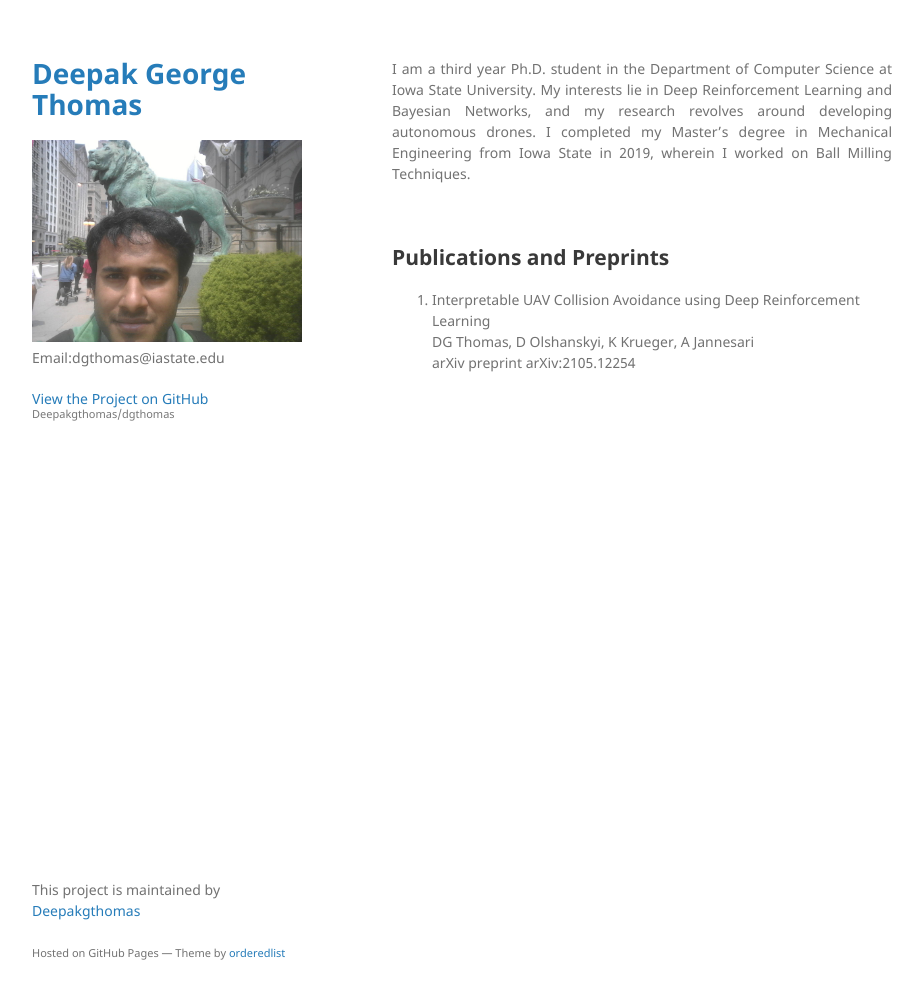
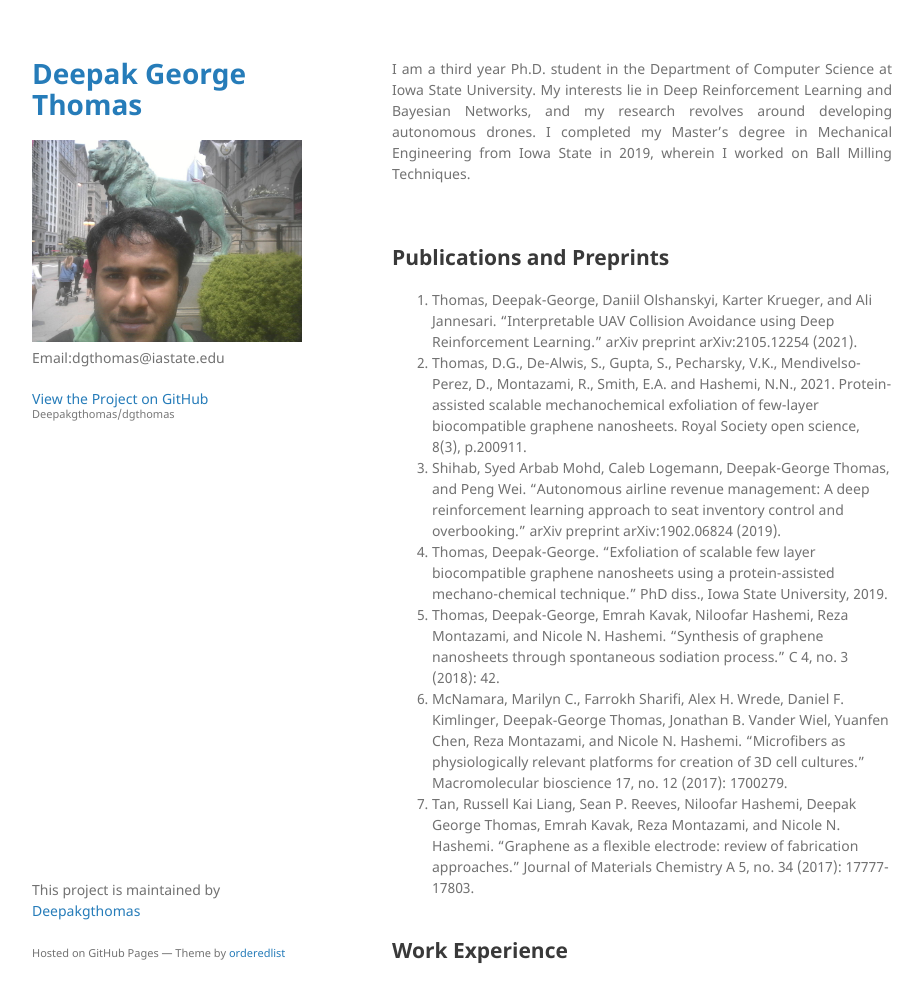
Before and after one commit to Deepakgthomas/dgthomas, a Jekyll site: the page built from index.md, in a window 1280 px wide and 1032 px high. Shown: the top 1002 px of the window, without its empty margins (178-1101 px from the left). Built offline with Jekyll 4.4.1, drawn with Linux system fonts in a browser that asks for light colours; our own code applies the rules of GitHub Pages for plain Markdown files.

Commit message:
Update index.md

```diff
--- a/index.md
+++ b/index.md
@@ -2,6 +2,12 @@
 
 ## Publications and Preprints
 
-1. Interpretable UAV Collision Avoidance using Deep Reinforcement Learning<br>
-DG Thomas, D Olshanskyi, K Krueger, A Jannesari<br>
-arXiv preprint arXiv:2105.12254
+1. Thomas, Deepak-George, Daniil Olshanskyi, Karter Krueger, and Ali Jannesari. "Interpretable UAV Collision Avoidance using Deep Reinforcement Learning." arXiv preprint arXiv:2105.12254 (2021).
+2. Thomas, D.G., De-Alwis, S., Gupta, S., Pecharsky, V.K., Mendivelso-Perez, D., Montazami, R., Smith, E.A. and Hashemi, N.N., 2021. Protein-assisted scalable mechanochemical exfoliation of few-layer biocompatible graphene nanosheets. Royal Society open science, 8(3), p.200911.
+3. Shihab, Syed Arbab Mohd, Caleb Logemann, Deepak-George Thomas, and Peng Wei. "Autonomous airline revenue management: A deep reinforcement learning approach to seat inventory control and overbooking." arXiv preprint arXiv:1902.06824 (2019).
+4. Thomas, Deepak-George. "Exfoliation of scalable few layer biocompatible graphene nanosheets using a protein-assisted mechano-chemical technique." PhD diss., Iowa State University, 2019.
+5. Thomas, Deepak-George, Emrah Kavak, Niloofar Hashemi, Reza Montazami, and Nicole N. Hashemi. "Synthesis of graphene nanosheets through spontaneous sodiation process." C 4, no. 3 (2018): 42.
+6. McNamara, Marilyn C., Farrokh Sharifi, Alex H. Wrede, Daniel F. Kimlinger, Deepak‐George Thomas, Jonathan B. Vander Wiel, Yuanfen Chen, Reza Montazami, and Nicole N. Hashemi. "Microfibers as physiologically relevant platforms for creation of 3D cell cultures." Macromolecular bioscience 17, no. 12 (2017): 1700279.
+7. Tan, Russell Kai Liang, Sean P. Reeves, Niloofar Hashemi, Deepak George Thomas, Emrah Kavak, Reza Montazami, and Nicole N. Hashemi. "Graphene as a flexible electrode: review of fabrication approaches." Journal of Materials Chemistry A 5, no. 34 (2017): 17777-17803. <br><br>
+
+## Work Experience
```
